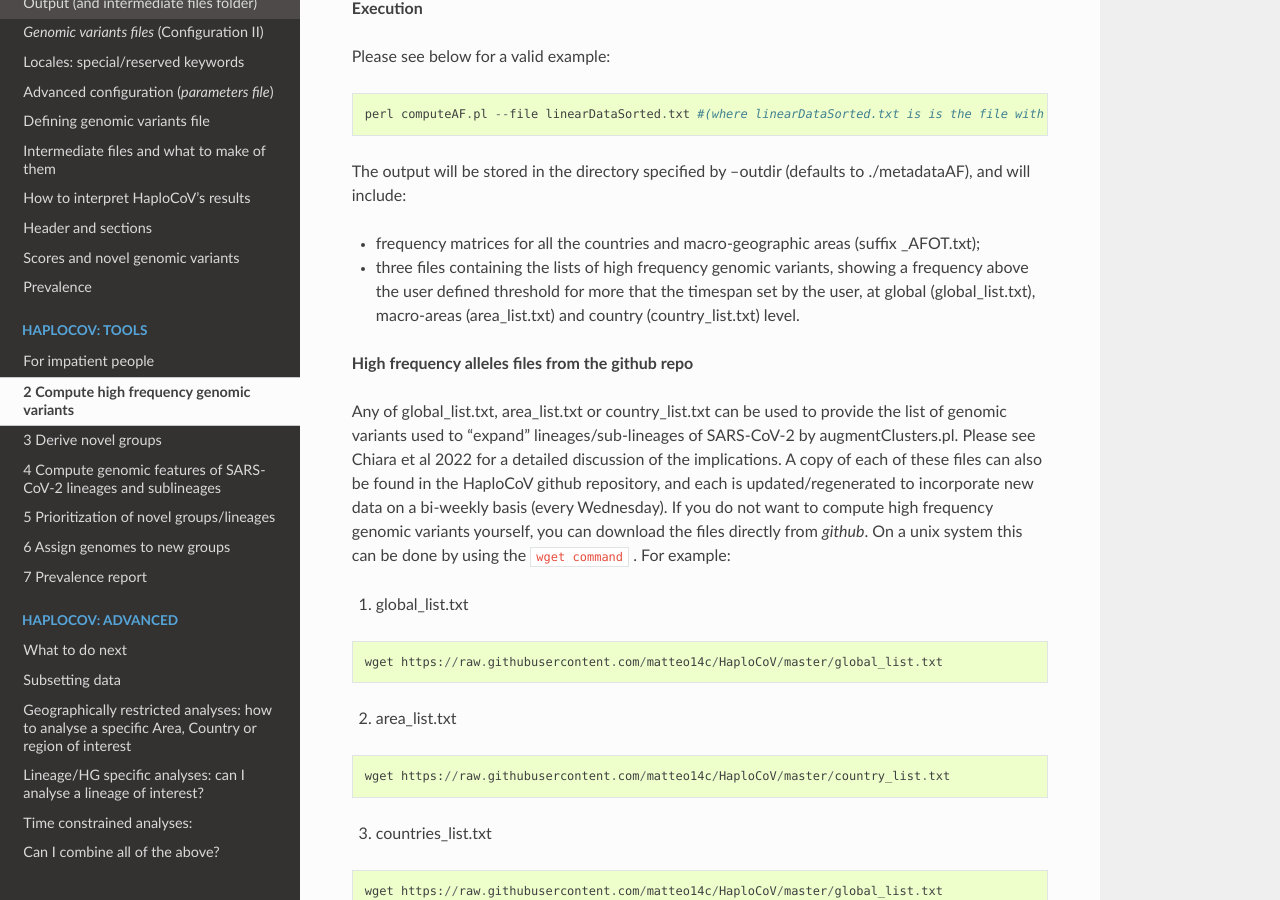
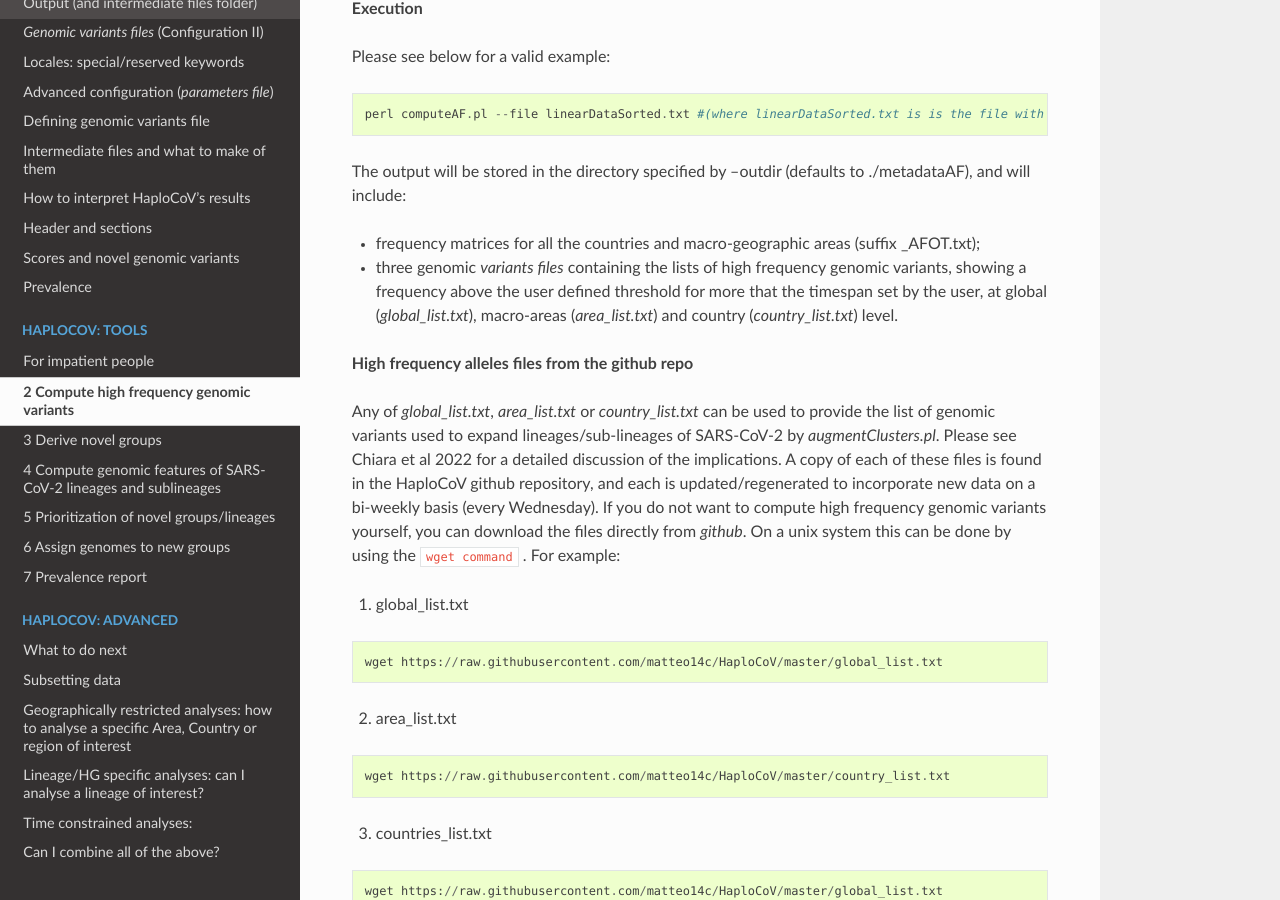
Before and after one commit to matteo14c/HaploCoV, a Sphinx documentation site: the page built from docs/source/hfalleles.rst, in a window 1280 px wide and 900 px high, scrolled down 931 px. Built offline with Sphinx 7.4.7 and the Read the Docs theme 2.0.0, drawn with Linux system fonts in a browser that asks for light colours; some of the changed text lies outside the part shown.

Commit message:
Update hfalleles.rst

```diff
--- a/docs/source/hfalleles.rst
+++ b/docs/source/hfalleles.rst
@@ -1,9 +1,9 @@
 2 Compute high frequency genomic variants
 =========================================
 
-Once your data have been formatted in HaploCoV format (see `here <https://haplocov.readthedocs.io/en/latest/metadata.html#formatting-the-input>`_), you can derive high frequency genomic variants by *computeAF.pl*.
+Once your data have been formatted in *HaploCoV format* (see `here <https://haplocov.readthedocs.io/en/latest/metadata.html#formatting-the-input>`_), you can derive high frequency genomic variants by *computeAF.pl*.
 
-The tool partitions genomes according to geographic metadata, and computes allele frequencies over a user defined time interval, in overlapping time windows of a user defined size. The main output consists of lists of "high frequency" genomic variants at different levels of geographic granularity: global (all genomes), macro (macro geographic areas) and countries (country). Macro areas are according to the "areaFile" in the github repository, see  `here <https://haplocov.readthedocs.io/en/latest/metadata.html#geography-and-places>`_.
+The tool partitions genomes according to geographic metadata, and computes allele frequencies over a user defined time interval, in overlapping time windows of a user defined size. The main output consists of lists of **high frequency** genomic variants at different levels of geographic granularity: global (all genomes), macro (macro geographic areas) and countries (country). Macro areas are according to the "areaFile" in the github repository, see  `here <https://haplocov.readthedocs.io/en/latest/metadata.html#geography-and-places>`_.
 
 All the final outputs as well as all intermediate files produced by the tool are saved in a folder that can be specified with the option --outdir (see below). Users also have the option to select the minimum frequency (as in allele frequency) and "persistence" (number of weeks above the frequency threshold) thresholds for the identification of high frequency genomic variants.
 
@@ -31,13 +31,13 @@ Please see below for a valid example:
 The output will be stored in the directory specified by --outdir (defaults to ./metadataAF), and will include:
 
 * frequency matrices for all the countries and macro-geographic areas (suffix \_AFOT.txt);
-* three files containing the lists of high frequency genomic variants, showing a frequency above the user defined threshold for more that the timespan set by the user, at global (global_list.txt), macro-areas (area_list.txt) and country (country_list.txt) level.
+* three  genomic *variants files* containing the lists of high frequency genomic variants, showing a frequency above the user defined threshold for more that the timespan set by the user, at global (*global_list.txt*), macro-areas (*area_list.txt*) and country (*country_list.txt*) level.
 
 
 **High frequency alleles files from the github repo**
 
-Any of global_list.txt, area_list.txt or country_list.txt can be used to provide the list of genomic variants used to "expand" lineages/sub-lineages of SARS-CoV-2 by augmentClusters.pl.  Please see Chiara et al 2022 for a detailed discussion of the implications.
-A copy of each of these files can also be found in the HaploCoV github repository, and each is updated/regenerated to incorporate new data on a bi-weekly basis (every Wednesday). If you do not want to compute high frequency genomic variants yourself, you can download the files directly from *github*. On a unix system this can be done by using the ``wget command`` .
+Any of *global_list.txt*, *area_list.txt* or *country_list.txt* can be used to provide the list of genomic variants used to expand lineages/sub-lineages of SARS-CoV-2 by *augmentClusters.pl*.  Please see Chiara et al 2022 for a detailed discussion of the implications.
+A copy of each of these files is found in the HaploCoV github repository, and each is updated/regenerated to incorporate new data on a bi-weekly basis (every Wednesday). If you do not want to compute high frequency genomic variants yourself, you can download the files directly from *github*. On a unix system this can be done by using the ``wget command`` .
 For example:
 
 1. global_list.txt
```
